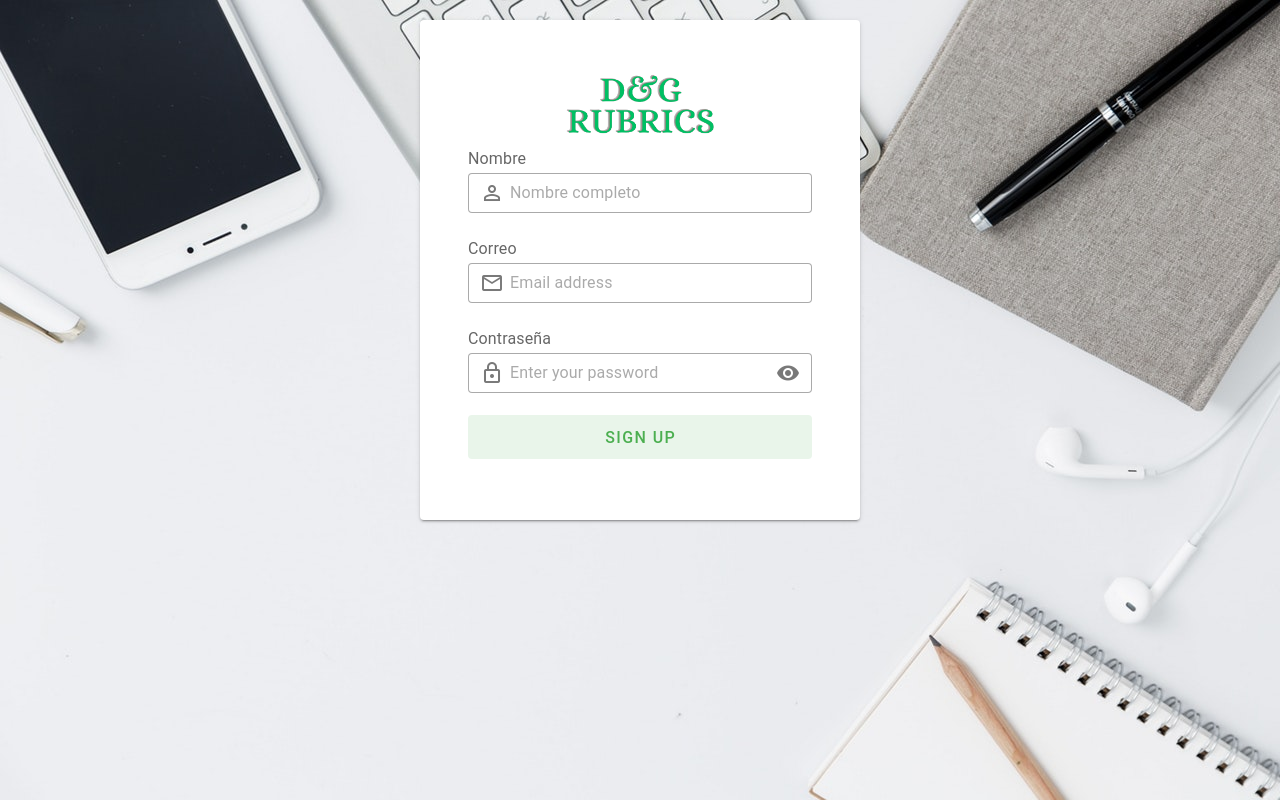
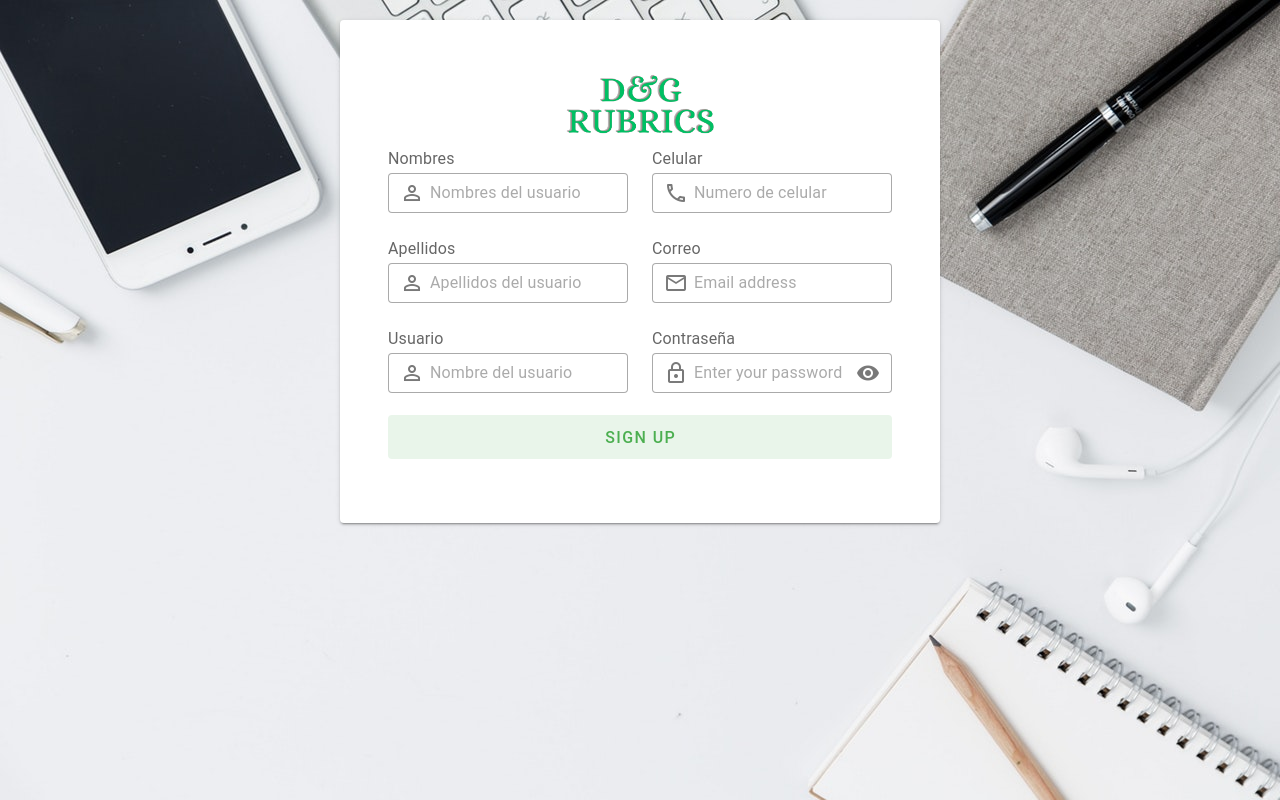
Before and after one commit to giandeveloper2109/FrontEndTPRubricas, a Vue app: page /registrarse in a window 1280 px wide. Built offline with nearby package versions, Linux system fonts and the light colour scheme.

Commit message:
Cambios de vista registrar usuario

```diff
--- a/package.json
+++ b/package.json
@@ -10,6 +10,7 @@
   },
   "dependencies": {
     "@mdi/font": "7.0.96",
+    "axios": "^1.6.2",
     "core-js": "^3.29.0",
     "pinia": "^2.0.0",
     "roboto-fontface": "*",
--- a/src/components/LoginComponent.vue
+++ b/src/components/LoginComponent.vue
@@ -53,6 +53,7 @@
           color="green"
           size="large"
           variant="tonal"
+          href="/mainRubricas"
         >
           Log in
         </v-btn>
--- a/src/components/RegistrarComponent.vue
+++ b/src/components/RegistrarComponent.vue
@@ -5,8 +5,8 @@
     <v-card
       class="mx-auto pa-12 pb-8"
       elevation="2"
-        max-width="440"
-        max-height="500"
+      max-width="600"
+      max-height="600"
 
     >
     <v-img
@@ -14,14 +14,38 @@
       max-width="150"
       src="../assets/logoD&G.png"
     ></v-img>
-        <div class="text-subtitle-1 text-medium-emphasis">Nombre</div>
+    <v-row>
+      <v-col>
+      <div class="text-subtitle-1 text-medium-emphasis">Nombres</div>
       <v-text-field
         density="compact"
-          placeholder="Nombre completo"
+        placeholder="Nombres del usuario"
         prepend-inner-icon="mdi-account-outline"
         variant="outlined"
       ></v-text-field>
-
+      <div class="text-subtitle-1 text-medium-emphasis">Apellidos</div>
+      <v-text-field
+        density="compact"
+        placeholder="Apellidos del usuario"
+        prepend-inner-icon="mdi-account-outline"
+        variant="outlined"
+      ></v-text-field>
+      <div class="text-subtitle-1 text-medium-emphasis">Usuario</div>
+      <v-text-field
+        density="compact"
+        placeholder="Nombre del usuario"
+        prepend-inner-icon="mdi-account-outline"
+        variant="outlined"
+      ></v-text-field>
+    </v-col>
+    <v-col>
+      <div class="text-subtitle-1 text-medium-emphasis">Celular</div>
+      <v-text-field
+        density="compact"
+        placeholder="Numero de celular"
+        prepend-inner-icon="mdi-phone-outline"
+        variant="outlined"
+      ></v-text-field>
       <div class="text-subtitle-1 text-medium-emphasis">Correo</div>
       <v-text-field
         density="compact"
@@ -41,7 +65,8 @@
         variant="outlined"
         @click:append-inner="visible = !visible"
       ></v-text-field>
-
+    </v-col>
+    </v-row>
 
       <v-btn
         block
--- a/src/router/index.js
+++ b/src/router/index.js
@@ -44,6 +44,19 @@ const routes = [
       },
     ],
   },
+  {
+    path: '/',
+    children: [
+      {
+        path: 'mainRubricas',
+        name: 'MainRubricas',
+        // route level code-splitting
+        // this generates a separate chunk (about.[hash].js) for this route
+        // which is lazy-loaded when the route is visited.
+        component: () => import(/* webpackChunkName: "home" */ '@/views/RubricasView.vue'),
+      },
+    ],
+  },
 
 ]
 
--- /dev/null
+++ b/src/views/RubricasView.vue
@@ -0,0 +1,7 @@
+<template>
+    <v-parallax src="https://cdn.vuetifyjs.com/images/parallax/material.jpg"></v-parallax>
+  </template>
+
+  <script setup>
+
+  </script>
```
Also changed, not shown: src/components/RubricasComponentView.vue (added), 1 other file (tests, documents, lock files or other folders). Lines whose indentation alone changed are shown as unchanged.
